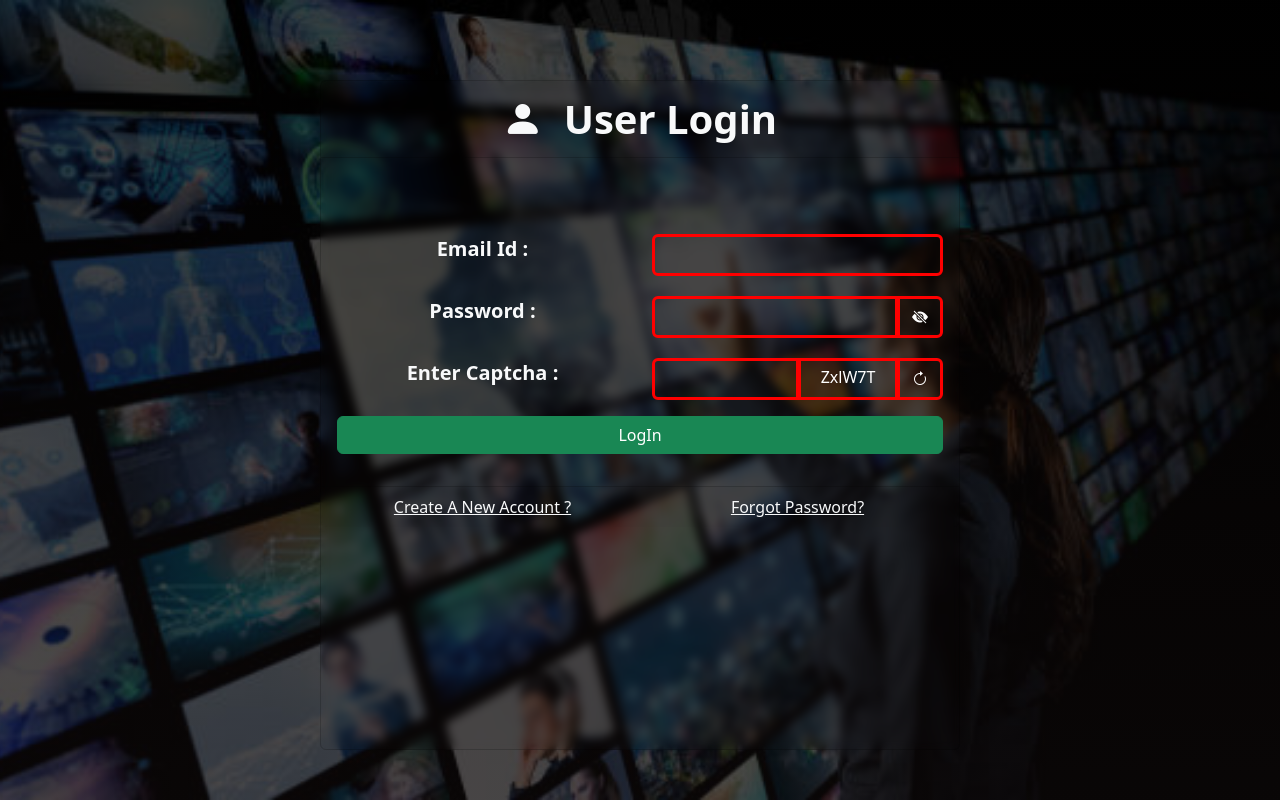
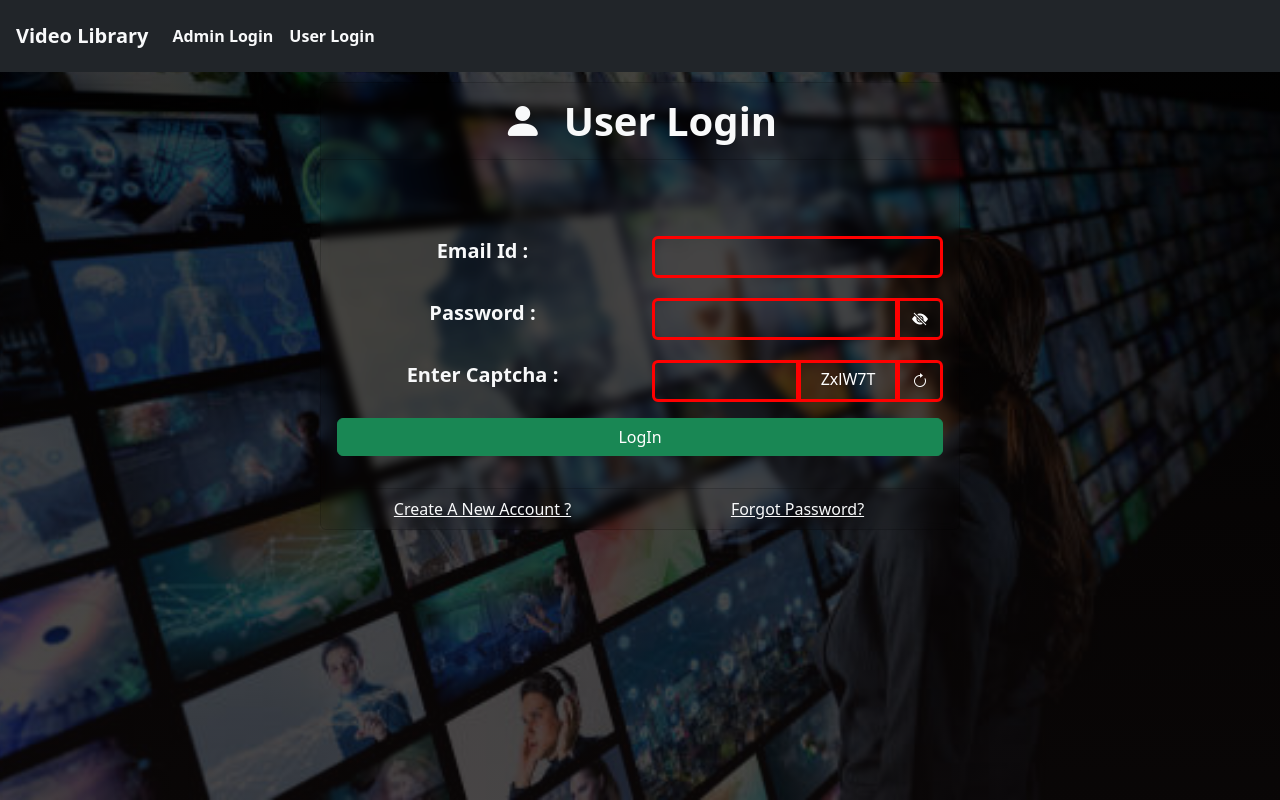
Before and after one commit to Himanshu12866/library-project, a React (Create React App) app: page /userlogin in a window 1280 px wide. Built offline with nearby package versions, Linux system fonts and the light colour scheme.

Commit message:
"Updated AdminLogin and UserLogin components, removed iserlogin.css and its map file, and modified userlogin.scss"

```diff
--- a/src/components/admin.jsx
+++ b/src/components/admin.jsx
@@ -78,7 +78,7 @@ export default function AdminLogin() {
     return (
         <div className="home-box-1">
             <NavBar />
-            <div className="input-box">
+            <div className="input-box" style={{backdropFilter:"blur(5px)"}}>
                 <div className="card w-100 text-light" style={{ backgroundColor: "transparent" }}>
                     <h1>Admin Login</h1>
                     <hr style={{ height: "5px", backgroundColor: "white" }} />
--- a/src/components/userLogin.jsx
+++ b/src/components/userLogin.jsx
@@ -1,8 +1,9 @@
 
 import { useEffect, useState } from "react"
 import useCapcha from "../Hooks/capcha"
-import "../styles/iserlogin.css";
+import "../styles/userlogin.css";
 import { Link } from "react-router-dom";
+import Navbar from "./navbar"
 export default function UserLogin() {
     const [otp, setOtp] = useState("");
     const [type, setType] = useState("password")
@@ -25,7 +26,9 @@ export default function UserLogin() {
         Generate()
     }, [])
     return (
-        <div className="home-box-1 d-flex justify-content-center ">
+        <div className="home-box-1">
+        <Navbar/>
+        <div className="d-flex justify-content-center">
             <div className="card w-50" id="CardId" >
                 <div className="card-header text-light"> <span className="bi bi-person-fill">&nbsp;</span> User Login</div>
                 <form>
@@ -79,6 +82,7 @@ export default function UserLogin() {
                 </div>
 
             </div>
+            </div>
 
 
         </div>
--- a/src/styles/iserlogin.css
+++ b/src/styles/userlogin.css
@@ -1,5 +1,5 @@
 .home-box-1 #CardId {
-  margin-top: 80px;
+  margin-top: 10px;
   margin-bottom: 50px;
   color: white;
   background-color: transparent;
@@ -28,4 +28,4 @@
   border: 3px solid red;
 }
 
-/*# sourceMappingURL=iserlogin.css.map */
+/*# sourceMappingURL=userlogin.css.map */
--- a/src/styles/userlogin.scss
+++ b/src/styles/userlogin.scss
@@ -1,6 +1,6 @@
 .home-box-1 {
     #CardId {
-        margin-top: 80px;
+        margin-top: 10px;
         margin-bottom: 50px;
         color: white;
         background-color: transparent;
```
Also changed, not shown: 2 other files (tests, documents, lock files or other folders).
